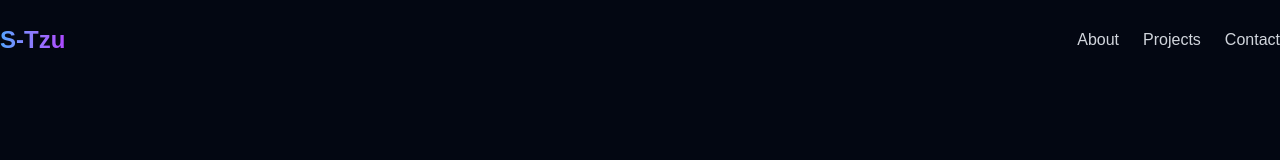
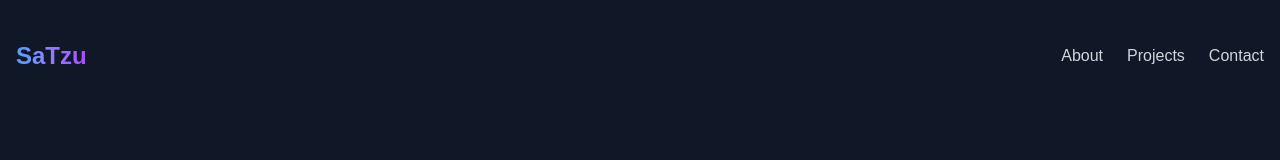
Before and after one commit to satzurajkumar/tzus-portfolio, a Next.js app: page / in a window 1280 px wide. Shown: the top 160 px of the page. Built offline with nearby package versions, Linux system fonts and the light colour scheme.

Commit message:
added padding to page
padding px-6 to p-6

```diff
--- a/src/app/page.tsx
+++ b/src/app/page.tsx
@@ -2,16 +2,16 @@
 
 import React from "react";
 
-import { Header } from "@/components/ui/header";
+import { Header } from "@/components/header";
 import { HeroSection } from "@/components/ui/hero";
-import { AboutSection } from "@/components/ui/aboutSection";
+import { AboutSection } from "@/components/aboutSection";
 import { ProjectsSection } from "@/components/ui/projectsSection";
 import { ContactSection } from "@/components/contactSection";
 
 // Main App Component
 const App = () => {
 	return (
-		<div className="bg-gray-950 min-h-screen">
+		<div className="bg-gray-900 min-h-screen p-4">
 			<Header />
 			<main>
 				<HeroSection />
--- a/src/components/ui/header.tsx
+++ b/src/components/header.tsx
@@ -7,7 +7,7 @@ export function Header() {
 					href="#"
 					className="text-2xl font-bold text-transparent bg-clip-text bg-gradient-to-r from-blue-400 to-purple-500"
 				>
-					S-Tzu
+					SaTzu
 				</a>
 				<nav>
 					<ul className="flex space-x-6">
```
Also changed, not shown: tsconfig.json (+18 -4 lines), src/components/aboutSection.tsx (renamed from src/components/ui/aboutSection.tsx).
